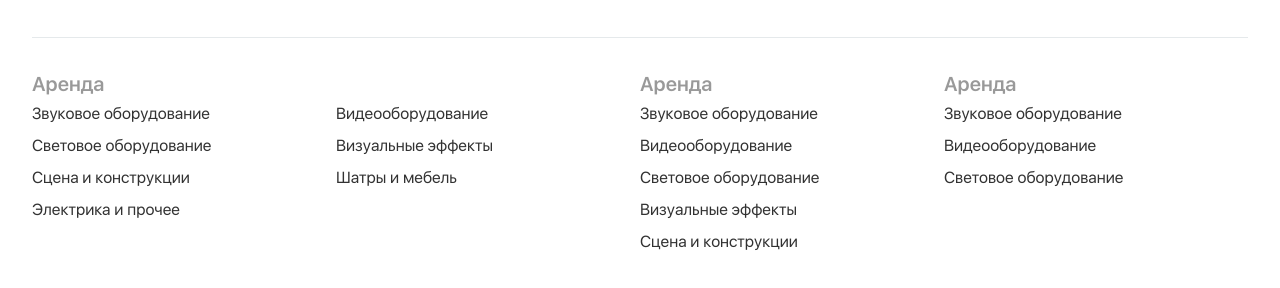
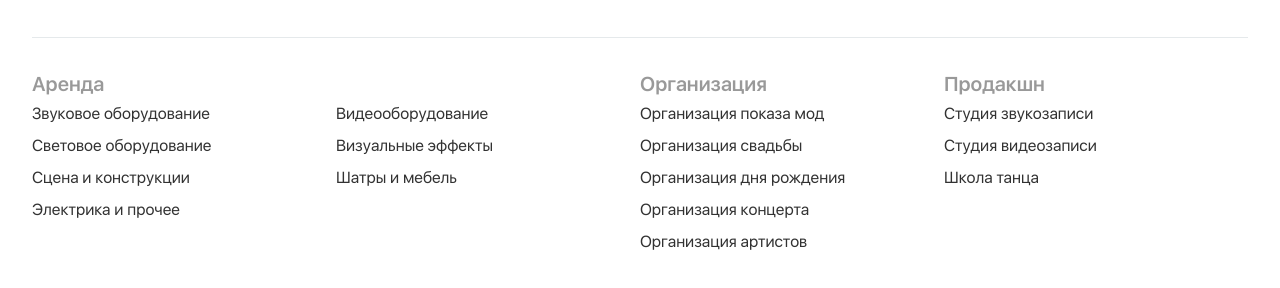
Before and after one commit to kombojiec/sirius, a plain HTML site: page index.html in a window 1280 px wide. Shown: the part 4946-5234 px from the top of the page. Drawn offline with nearby package versions, Linux system fonts and the light colour scheme.

Commit message:
hotfix(master): fix content in footer

```diff
--- a/index.html
+++ b/index.html
@@ -474,36 +474,36 @@
                         </ul>
                     </div>
                     <div class="menu__item">
-                        <h3 class="menu__title">Аренда</h3>
+                        <h3 class="menu__title">Организация</h3>
                         <ul class="menu__nav">
                             <li class="menu__nav-item">
-                                <a href="#" class="menu__link">Звуковое оборудование</a>
+                                <a href="#" class="menu__link">Организация показа мод</a>
                             </li>
                             <li class="menu__nav-item">
-                                <a href="#" class="menu__link">Видеооборудование</a>
+                                <a href="#" class="menu__link">Организация свадьбы</a>
                             </li>
                             <li class="menu__nav-item">
-                                <a href="#" class="menu__link">Световое оборудование</a>
+                                <a href="#" class="menu__link">Организация дня рождения</a>
                             </li>
                             <li class="menu__nav-item">
-                                <a href="#" class="menu__link">Визуальные эффекты</a>
+                                <a href="#" class="menu__link">Организация концерта </a>
                             </li>
                             <li class="menu__nav-item">
-                                <a href="#" class="menu__link">Сцена и конструкции</a>
+                                <a href="#" class="menu__link">Организация артистов</a>
                             </li>
                         </ul>
                     </div>
                     <div class="menu__item">
-                        <h3 class="menu__title">Аренда</h3>
+                        <h3 class="menu__title">Продакшн</h3>
                         <ul class="menu__nav">
                             <li class="menu__nav-item">
-                                <a href="#" class="menu__link">Звуковое оборудование</a>
+                                <a href="#" class="menu__link">Студия звукозаписи</a>
                             </li>
                             <li class="menu__nav-item">
-                                <a href="#" class="menu__link">Видеооборудование</a>
+                                <a href="#" class="menu__link">Студия видеозаписи</a>
                             </li>
                             <li class="menu__nav-item">
-                                <a href="#" class="menu__link">Световое оборудование</a>
+                                <a href="#" class="menu__link">Школа танца</a>
                             </li>
                         </ul>
                     </div>
```
